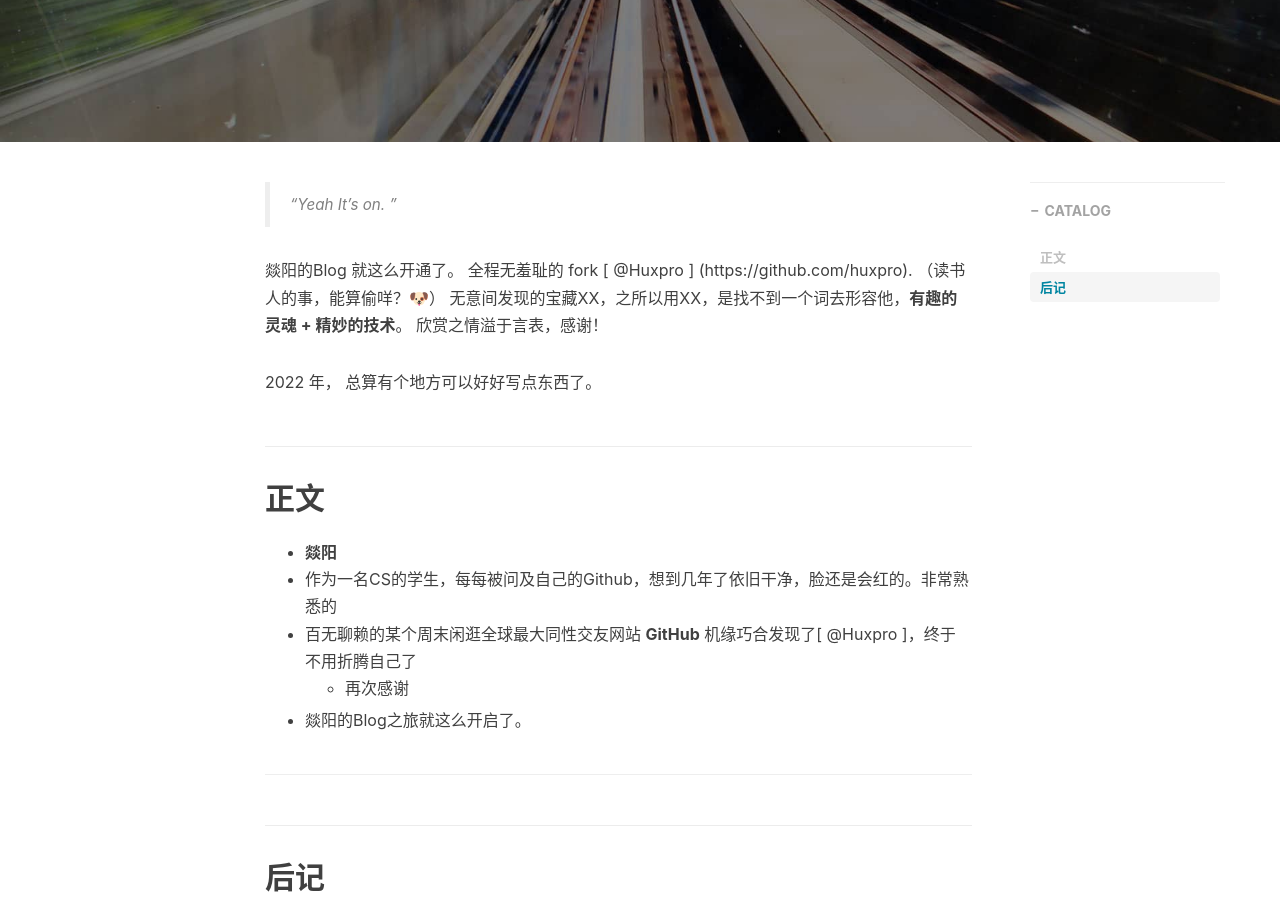
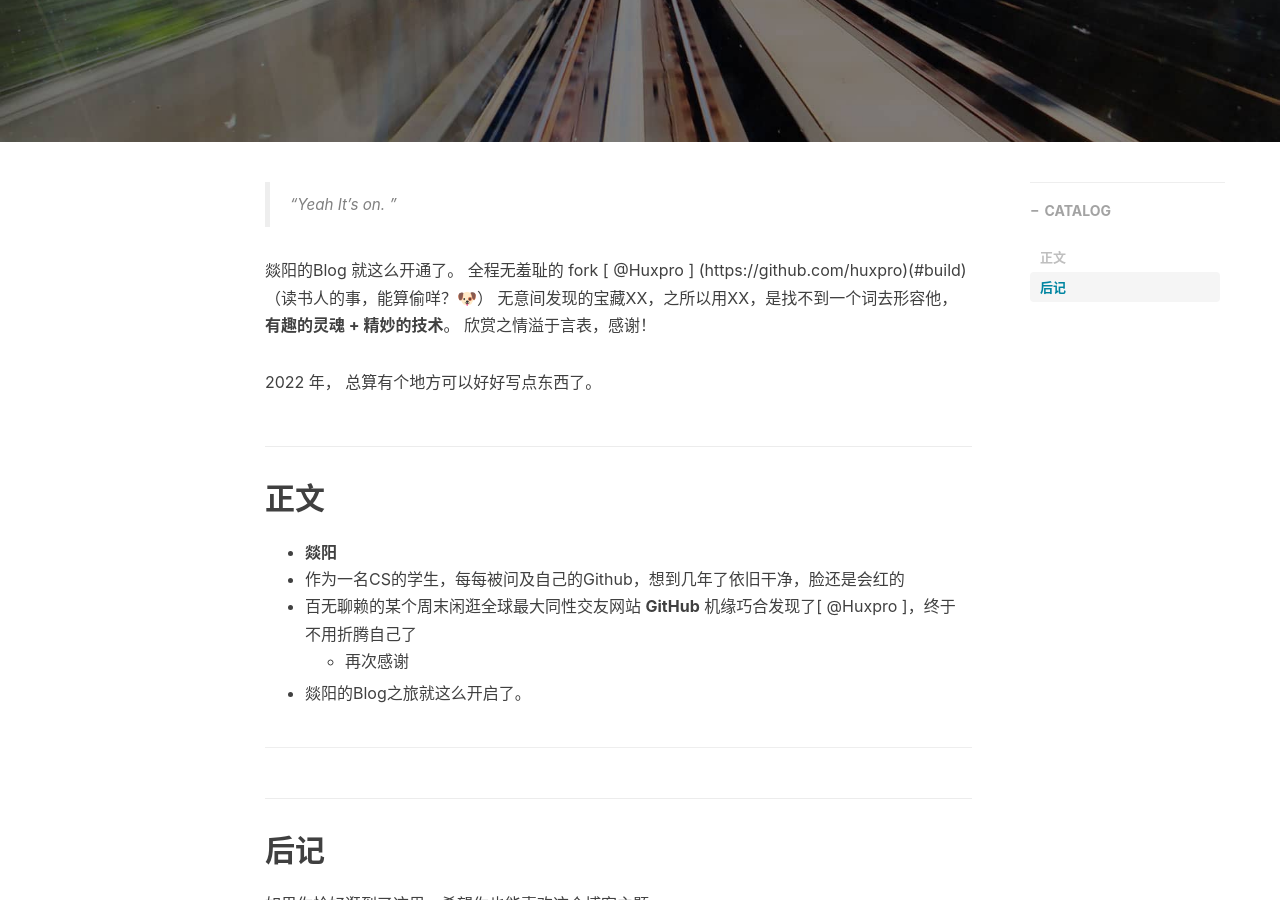
Before and after one commit to yliu9418/yliu9418.github.io, a Jekyll site: the page built from _posts/2022-02-10-hello-2022.markdown, in a window 1280 px wide and 900 px high, scrolled down 381 px. Built offline with Jekyll 4.4.1, drawn with Linux system fonts in a browser that asks for light colours; nearby versions of some CDN libraries; comment, search, counter and statistics services are not loaded.

Commit message:
Update 2022-02-10-hello-2022.markdown

```diff
--- a/_posts/2022-02-10-hello-2022.markdown
+++ b/_posts/2022-02-10-hello-2022.markdown
@@ -15,7 +15,7 @@ tags:
 > “Yeah It's on. ”
 
 燚阳的Blog 就这么开通了。
-全程无羞耻的 fork [ @Huxpro ] (https://github.com/huxpro). （读书人的事，能算偷咩？🐶）
+全程无羞耻的 fork [ @Huxpro ] (https://github.com/huxpro)(#build) （读书人的事，能算偷咩？🐶）
 无意间发现的宝藏XX，之所以用XX，是找不到一个词去形容他，**有趣的灵魂 + 精妙的技术**。
 欣赏之情溢于言表，感谢！
 
@@ -31,7 +31,7 @@ tags:
 
 
 * **燚阳**
-* 作为一名CS的学生，每每被问及自己的Github，想到几年了依旧干净，脸还是会红的。非常熟悉的
+* 作为一名CS的学生，每每被问及自己的Github，想到几年了依旧干净，脸还是会红的
 * 百无聊赖的某个周末闲逛全球最大同性交友网站 **GitHub** 机缘巧合发现了[ @Huxpro ]，终于不用折腾自己了
 	* 再次感谢
 * 燚阳的Blog之旅就这么开启了。
```
